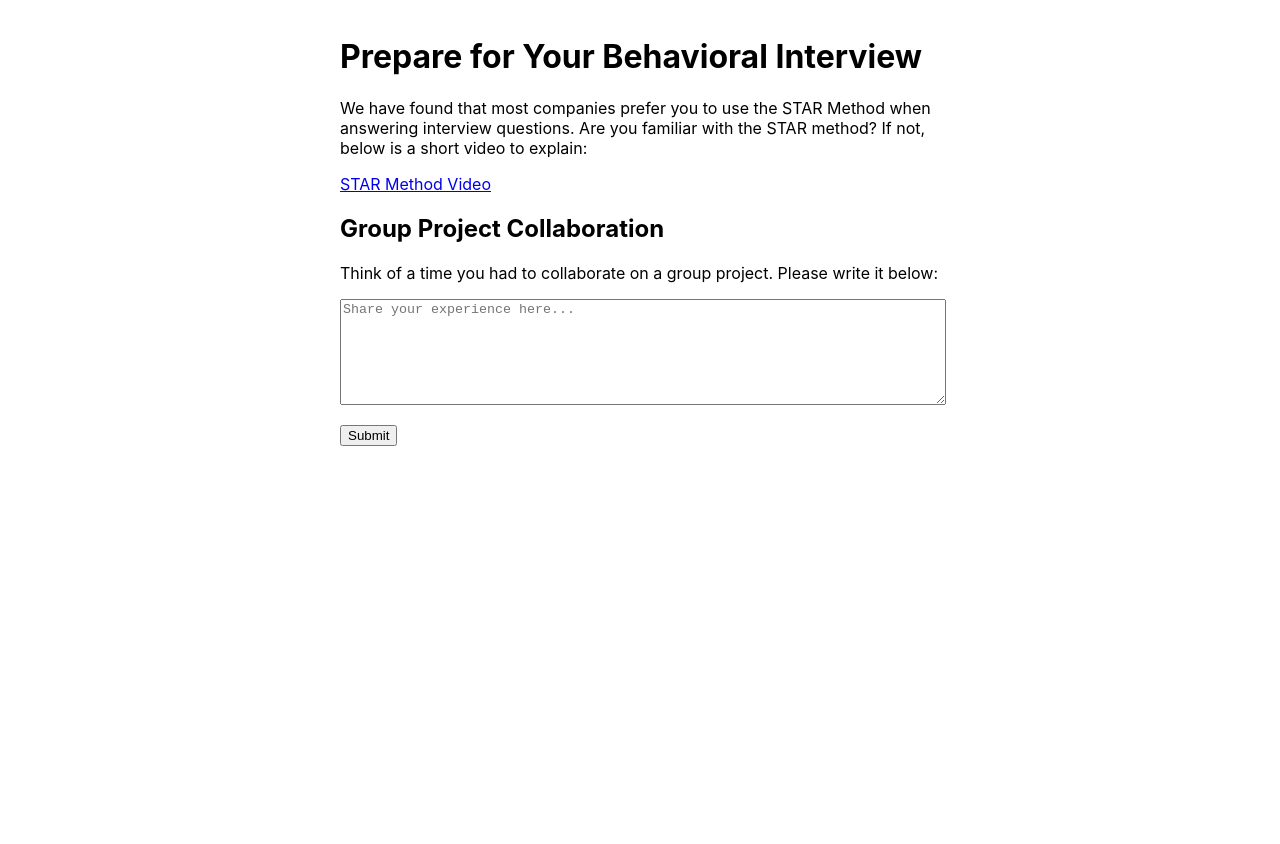
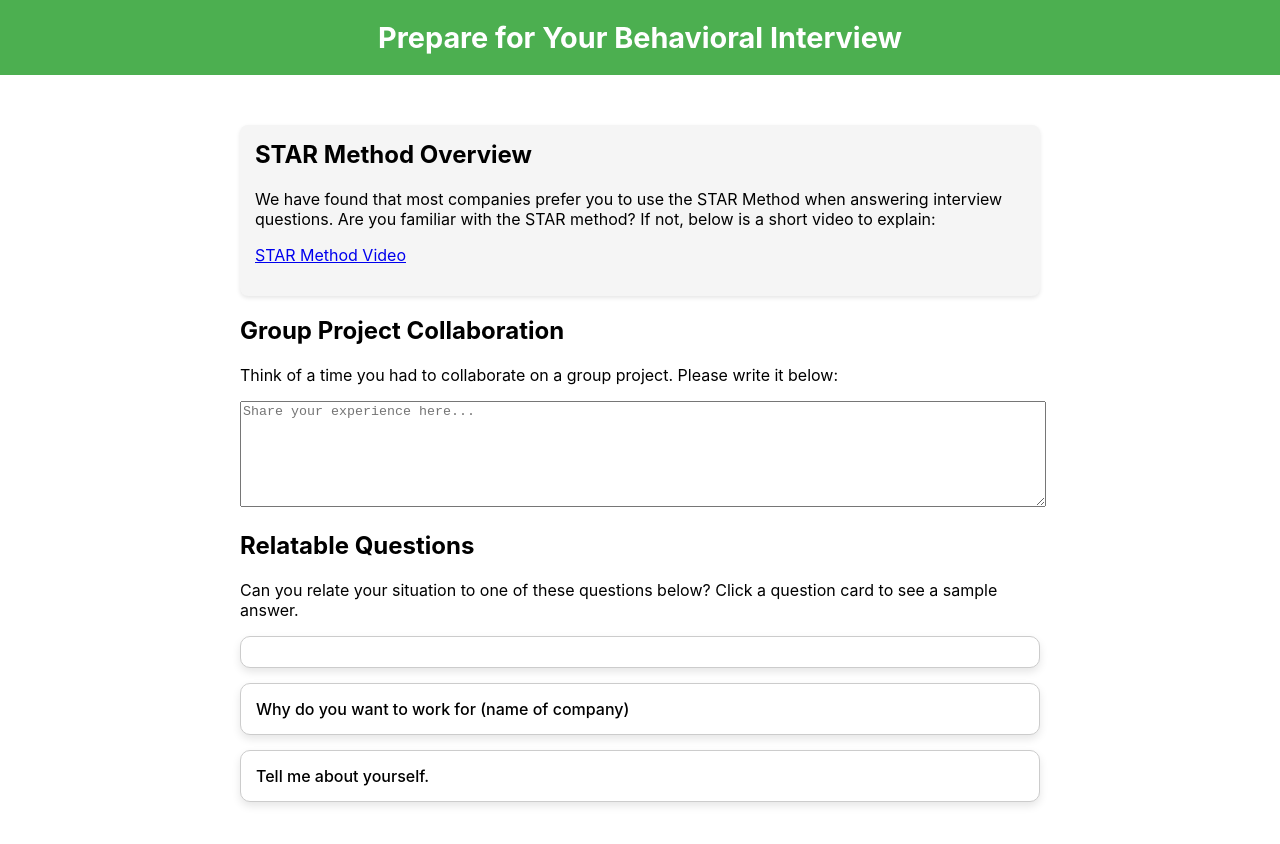
Before and after one commit to Alisa-Haniff/MockInterviewQ-A, a React (Create React App) app in the folder my-qa-cards/: page / in a window 1280 px wide. Shown: the top 844 px of the page. Before the commit the page ends 800 px from the top, so only its background shows below. Built offline with nearby package versions, Linux system fonts and the light colour scheme.

Commit message:
added the randomized cards

```diff
--- a/my-qa-cards/src/App.css
+++ b/my-qa-cards/src/App.css
@@ -5,24 +5,64 @@
   min-height: 100vh;
   margin: 0;
   padding: 0;
+  display: flex;
+  flex-direction: column;
+  align-items: center; /* Center content horizontally */
 }
 
 .category-title {
-  background-color: #4CAF50; /* A nice green bar behind the title */
+  background-color: #4caf50; /* A nice green bar */
   color: #fff;
-  margin: 0;
-  padding: 10px 20px;
-  text-align: left;
-  font-size: 1.5rem;
-  font-weight: 600;
+  padding: 20px 0; /* Extra padding for a better banner look */
+  text-align: center;
+  font-size: 1.8rem;
+  font-weight: bold;
+  width: 100%; /* Full width */
 }
+
+.content-container {
+  max-width: 800px; /* Limit content width */
+  margin: 20px; /* Add spacing around the content */
+  padding: 10px;
+  text-align: left; /* Left-align the content */
+}
+
 .star-intro {
-  margin: 20px;
-  padding: 10px;
-  background-color: #f5f5f5; /* Just an example color */
-  border-radius: 4px;
+  margin: 20px 0;
+  padding: 15px;
+  background-color: #f5f5f5; /* Light gray background */
+  border-radius: 8px;
+  box-shadow: 0px 2px 4px rgba(0, 0, 0, 0.1); /* Subtle shadow */
 }
 
 .star-intro h2 {
   margin-top: 0;
 }
+
+.question-card {
+  border: 1px solid #ccc; /* Light gray border */
+  border-radius: 10px;
+  padding: 15px;
+  margin-bottom: 15px;
+  box-shadow: 0px 4px 8px rgba(0, 0, 0, 0.1); /* Card shadow */
+  cursor: pointer;
+  background-color: #fff;
+  transition: transform 0.2s ease-in-out, box-shadow 0.2s ease-in-out;
+}
+
+.question-card:hover {
+  transform: translateY(-5px); /* Slight lift on hover */
+  box-shadow: 0px 8px 16px rgba(0, 0, 0, 0.2); /* Stronger shadow on hover */
+}
+
+.question-card p {
+  margin: 0;
+  font-size: 1rem;
+  font-weight: 500;
+}
+
+.answer-text {
+  margin-top: 10px;
+  color: #666; /* Dark gray text */
+  font-style: italic;
+}
--- a/my-qa-cards/src/BehavioralPrep.js
+++ b/my-qa-cards/src/BehavioralPrep.js
@@ -1,22 +1,35 @@
-import React, { useState } from 'react';
+import React, { useState, useEffect } from 'react';
+import { qaData } from './data';
+import './App.css'; // Import the CSS file
 
 function BehavioralPrep() {
-  // This state will store the user’s response about collaborating on a group project
   const [groupProjectResponse, setGroupProjectResponse] = useState('');
+  const [randomQuestions, setRandomQuestions] = useState([]);
+  const [showAnswer, setShowAnswer] = useState({});
 
-  // Optional handler for submission (you can expand this later to save the input, send it to a server, etc.)
-  const handleSubmit = () => {
-    console.log(groupProjectResponse);
-    alert('Your response has been captured!');
+  const getRandomQuestions = () => {
+    const shuffled = [...qaData].sort(() => 0.5 - Math.random());
+    return shuffled.slice(0, 3);
+  };
+
+  useEffect(() => {
+    setRandomQuestions(getRandomQuestions());
+  }, []);
+
+  const toggleAnswer = (index) => {
+    setShowAnswer((prev) => ({ ...prev, [index]: !prev[index] }));
   };
 
   return (
-    <div style={{ maxWidth: '600px', margin: '0 auto', padding: '1rem' }}>
-      <h1>Prepare for Your Behavioral Interview</h1>
+    <div className="App">
+      <div className="category-title">Prepare for Your Behavioral Interview</div>
+      <div className="content-container">
+        <div className="star-intro">
+          <h2>STAR Method Overview</h2>
           <p>
             We have found that most companies prefer you to use the STAR Method when answering
-        interview questions. Are you familiar with the STAR method? If not, below is a short video
-        to explain:
+            interview questions. Are you familiar with the STAR method? If not, below is a short
+            video to explain:
           </p>
           <p>
             <a
@@ -27,7 +40,9 @@ function BehavioralPrep() {
               STAR Method Video
             </a>
           </p>
+        </div>
 
+        <div>
           <h2>Group Project Collaboration</h2>
           <p>
             Think of a time you had to collaborate on a group project. Please write it below:
@@ -38,11 +53,31 @@ function BehavioralPrep() {
             onChange={(e) => setGroupProjectResponse(e.target.value)}
             placeholder="Share your experience here..."
           />
+          <br />
+        </div>
 
-      <br />
-      <button onClick={handleSubmit} style={{ marginTop: '1rem' }}>
-        Submit
-      </button>
+        <div>
+          <h2>Relatable Questions</h2>
+          <p>
+            Can you relate your situation to one of these questions below? Click a question card to
+            see a sample answer.
+          </p>
+          {randomQuestions.map((item, index) => (
+            <div
+              key={index}
+              className="question-card"
+              onClick={() => toggleAnswer(index)}
+            >
+              <p>{item.question}</p>
+              {showAnswer[index] && (
+                <p className="answer-text">
+                  <strong>Sample Answer:</strong> {item.answer}
+                </p>
+              )}
+            </div>
+          ))}
+        </div>
+      </div>
     </div>
   );
 }
--- a/my-qa-cards/src/data.js
+++ b/my-qa-cards/src/data.js
@@ -42,61 +42,6 @@ export const qaData = [
     answer: ''
   },
 
-  {
-    category: 'Technical',
-    question: 'What is your process for writing and testing code? ',
-    answer: 'My process for writing and testing code begins with understanding the requirements of the project. I often like to draw diagrams to visualize the structure and flow of the code. This helps me clarify where to start and identify what needs to be done. Once I have a clear plan, I write the code in small, manageable increments, focusing on one piece of functionality at a time. After implementing a section, I immediately test it to ensure it works as intended. I find that testing early and often helps catch issues before they become more significant problems. Overall, I believe that clear planning, continuous testing, and collaboration with my team are key components of my coding process.'
-  },
-  {
-    category: 'Technical',
-    question: 'Explain the concept of Big O notation.',
-    answer: 'Big O notation is used to describe the time complexity...'
-  },
- {
-    category: 'Technical',
-    question: '',
-    answer: ''
-  },
-  {
-    category: 'Technical',
-    question: '',
-    answer: ''
-  },
-  {
-    category: 'Technical',
-    question: '',
-    answer: ''
-  },
-  {
-    category: 'Technical',
-    question: '',
-    answer: ''
-  },
-  {
-    category: 'Technical',
-    question: '',
-    answer: ''
-  },
-  {
-    category: 'Technical',
-    question: '',
-    answer: ''
-  },
-  {
-    category: 'Technical',
-    question: '',
-    answer: ''
-  },
-  {
-    category: 'Technical',
-    question: '',
-    answer: ''
-  },
-  {
-    category: 'Technical',
-    question: '',
-    answer: ''
-  },
 
 
 ];
```
Lines whose indentation alone changed are shown as unchanged.
